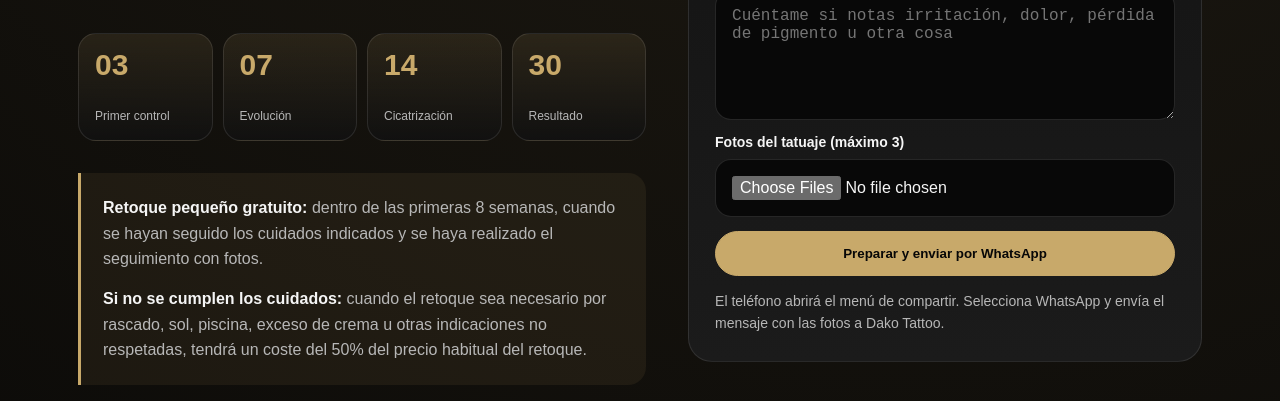
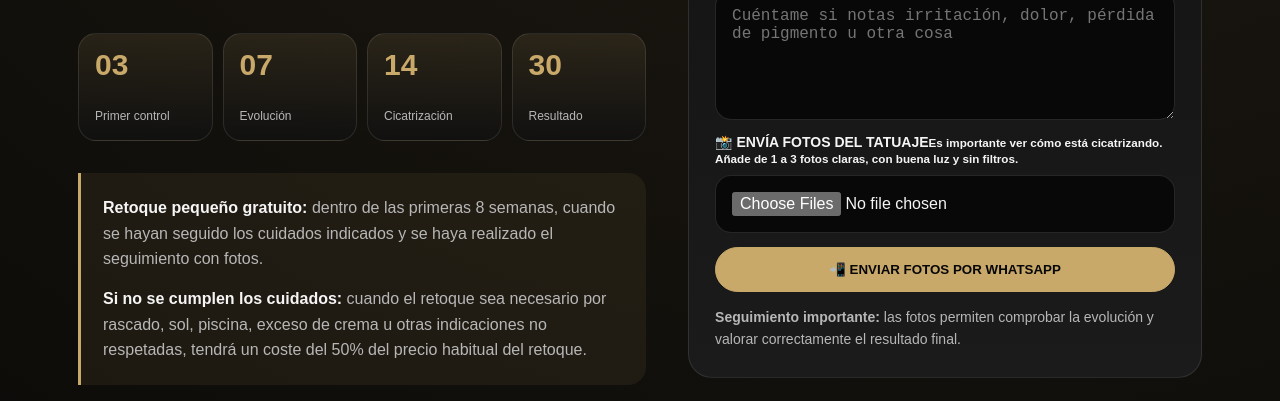
Before and after one commit to dakoartista-bit/dako-tattoo-website, a Next.js app: page / in a window 1280 px wide. Shown: the part 1620-2021 px from the top of the page. Built offline with nearby package versions, Linux system fonts and the light colour scheme.

Commit message:
Make healing photo request clearer

```diff
--- a/app/page.tsx
+++ b/app/page.tsx
@@ -171,11 +171,11 @@ export default function Home() {
           <input name="tattooArea" placeholder="Zona tatuada" required />
           <select name="healingDay" required defaultValue=""><option value="" disabled>Selecciona el control</option><option>Día 3</option><option>Día 7</option><option>Día 14</option><option>Día 30</option><option>Otra revisión</option></select>
           <textarea name="healingNotes" placeholder="Cuéntame si notas irritación, dolor, pérdida de pigmento u otra cosa" />
-          <label><span>Fotos del tatuaje (máximo 3)</span><input name="healingPhotos" type="file" accept="image/jpeg,image/png,image/webp" multiple required onChange={(event) => { const files = event.currentTarget.files ? Array.from(event.currentTarget.files) : []; const error = validateReferenceFiles(files); setHealingPhotoError(error); setHealingPhotoNames(error ? [] : files.map((file) => file.name)); if (error) event.currentTarget.value = ""; }} /></label>
+          <label className="healingPhotoUpload"><span className="healingPhotoTitle"><b>📸 ENVÍA FOTOS DEL TATUAJE</b><small>Es importante ver cómo está cicatrizando. Añade de 1 a 3 fotos claras, con buena luz y sin filtros.</small></span><input name="healingPhotos" type="file" accept="image/jpeg,image/png,image/webp" multiple required onChange={(event) => { const files = event.currentTarget.files ? Array.from(event.currentTarget.files) : []; const error = validateReferenceFiles(files); setHealingPhotoError(error); setHealingPhotoNames(error ? [] : files.map((file) => file.name)); if (error) event.currentTarget.value = ""; }} /></label>
           {healingPhotoNames.length > 0 && (<p className="formNote">Seleccionadas: {healingPhotoNames.join(", ")}</p>)}
           {healingPhotoError && (<p className="formNote formError">{healingPhotoError}</p>)}
-          <button type="submit">Preparar y enviar por WhatsApp</button>
-          <p className="formNote">El teléfono abrirá el menú de compartir. Selecciona WhatsApp y envía el mensaje con las fotos a Dako Tattoo.</p>
+          <button className="healingSubmit" type="submit">📲 ENVIAR FOTOS POR WHATSAPP</button>
+          <p className="formNote healingReminder"><b>Seguimiento importante:</b> las fotos permiten comprobar la evolución y valorar correctamente el resultado final.</p>
         </form>
       </section>
 
```
